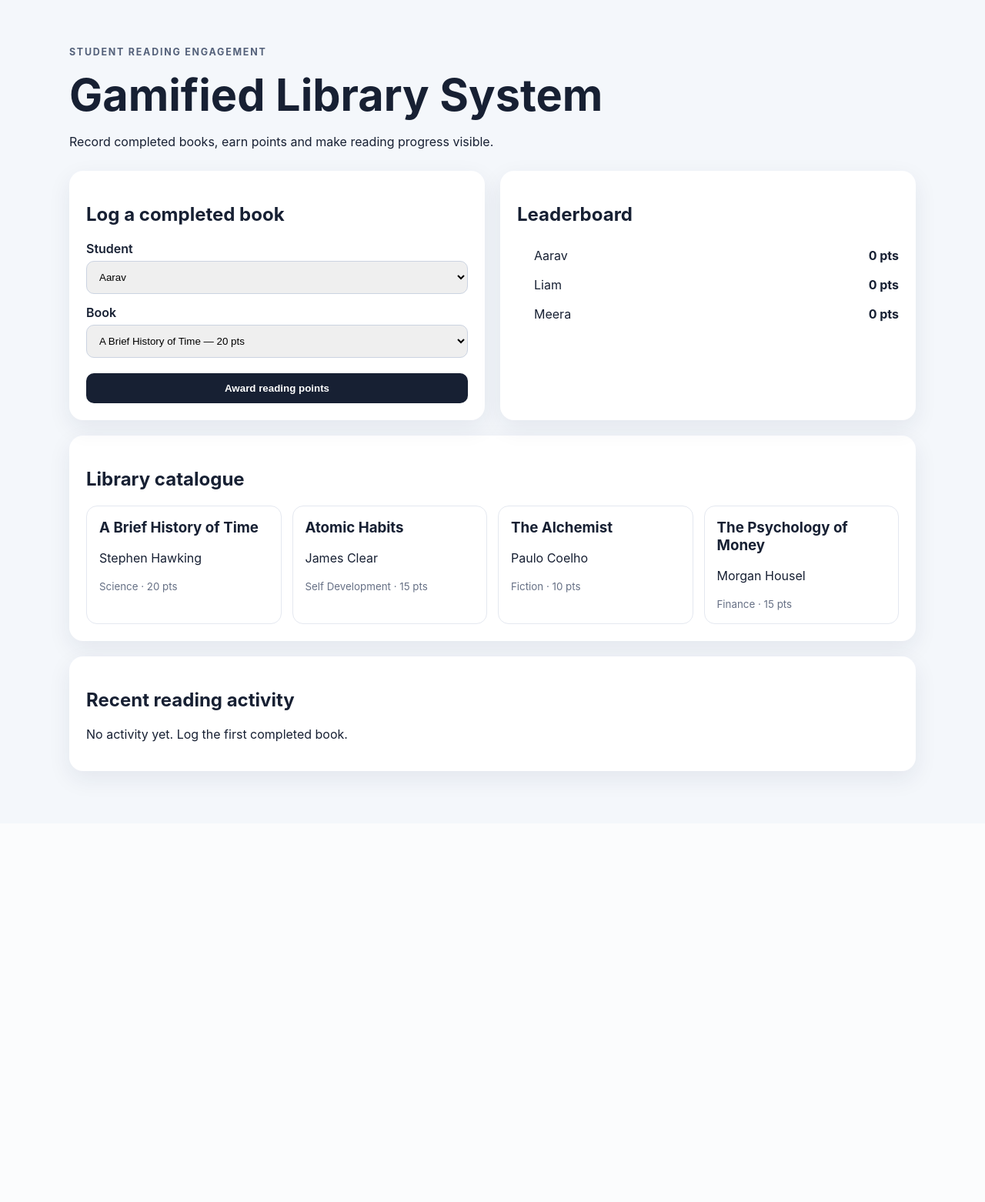
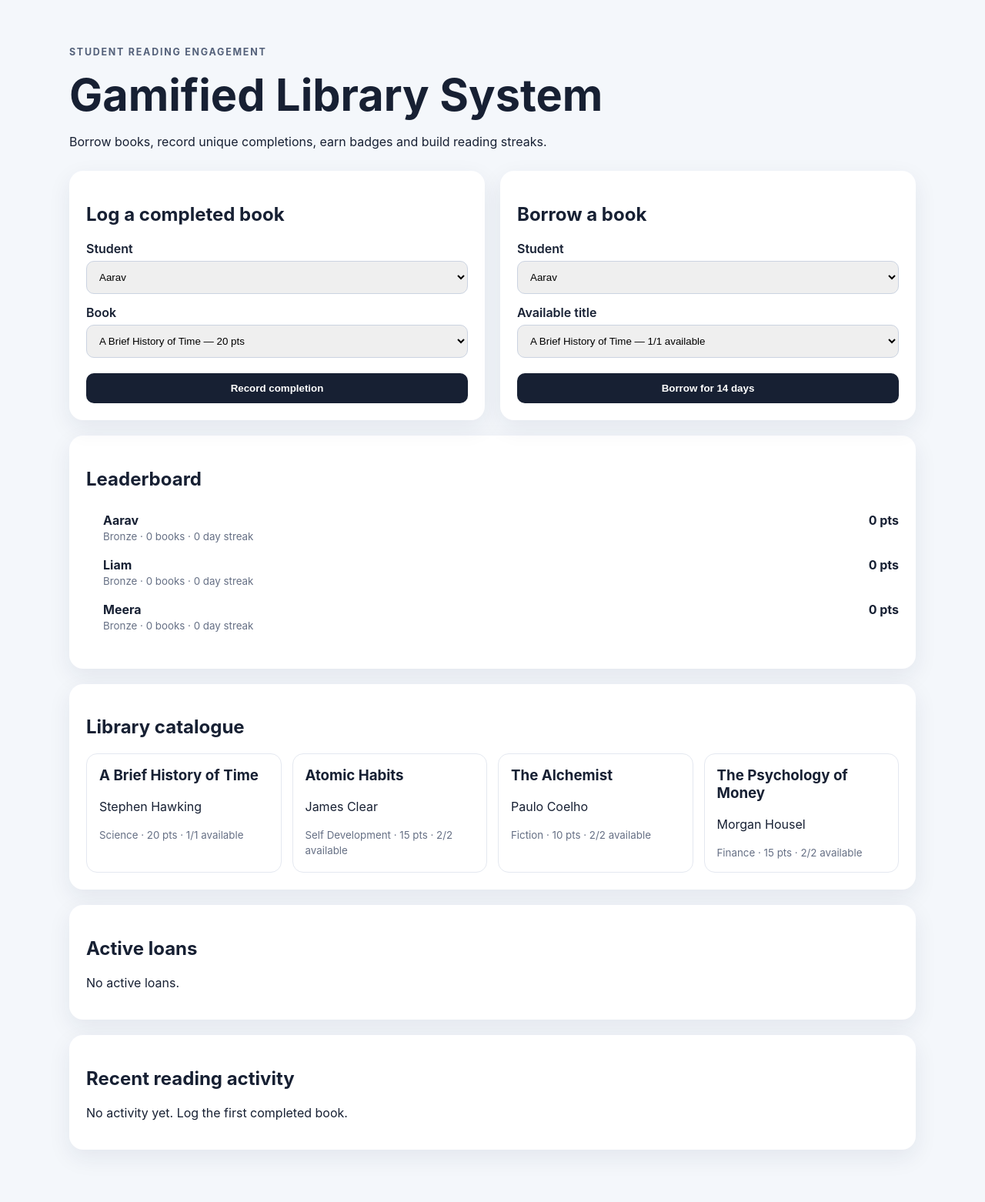
Before and after one commit to rsswethaa/gamified-library-system, a Flask app: page / in a window 1280 px wide. Shown: the whole page at 77% size. Before the commit the page ends 1020 px from the top, so only its background shows below. Run offline with Flask 3, Linux system fonts and the light colour scheme; data comes from the database, SQL or seed files in the repository; data that the repository does not hold is empty.

Commit message:
Expose lending and gamification features in library UI

```diff
--- a/templates/index.html
+++ b/templates/index.html
@@ -11,44 +11,73 @@
     <header>
       <p class="eyebrow">Student Reading Engagement</p>
       <h1>Gamified Library System</h1>
-      <p>Record completed books, earn points and make reading progress visible.</p>
+      <p>Borrow books, record unique completions, earn badges and build reading streaks.</p>
     </header>
+
+    {% with messages = get_flashed_messages(with_categories=true) %}
+      {% if messages %}<section class="card">{% for category, message in messages %}<p class="flash flash-{{ category }}">{{ message }}</p>{% endfor %}</section>{% endif %}
+    {% endwith %}
 
     <section class="grid">
       <div class="card">
         <h2>Log a completed book</h2>
         <form action="{{ url_for('complete_book') }}" method="post">
           <label>Student
-            <select name="student_id" required>
-              {% for student in students %}<option value="{{ student.id }}">{{ student.name }}</option>{% endfor %}
-            </select>
+            <select name="student_id" required>{% for student in students %}<option value="{{ student.id }}">{{ student.name }}</option>{% endfor %}</select>
           </label>
           <label>Book
-            <select name="book_id" required>
-              {% for book in books %}<option value="{{ book.id }}">{{ book.title }} — {{ book.points_value }} pts</option>{% endfor %}
-            </select>
+            <select name="book_id" required>{% for book in books %}<option value="{{ book.id }}">{{ book.title }} — {{ book.points_value }} pts</option>{% endfor %}</select>
           </label>
-          <button type="submit">Award reading points</button>
+          <button type="submit">Record completion</button>
         </form>
       </div>
 
       <div class="card">
-        <h2>Leaderboard</h2>
-        <ol class="leaderboard">
-          {% for student in students %}
-          <li><span>{{ student.name }}</span><strong>{{ student.points }} pts</strong></li>
-          {% endfor %}
-        </ol>
+        <h2>Borrow a book</h2>
+        <form action="{{ url_for('borrow_book') }}" method="post">
+          <label>Student
+            <select name="student_id" required>{% for student in students %}<option value="{{ student.id }}">{{ student.name }}</option>{% endfor %}</select>
+          </label>
+          <label>Available title
+            <select name="book_id" required>{% for book in books %}<option value="{{ book.id }}">{{ book.title }} — {{ book.available_copies }}/{{ book.total_copies }} available</option>{% endfor %}</select>
+          </label>
+          <button type="submit">Borrow for 14 days</button>
+        </form>
       </div>
+    </section>
+
+    <section class="card">
+      <h2>Leaderboard</h2>
+      <ol class="leaderboard">
+        {% for student in students %}
+        <li>
+          <span><strong>{{ student.name }}</strong><br><small>{{ student.level }} · {{ student.completed_count }} books · {{ student.streak }} day streak{% if student.badges %} · {{ student.badges|map(attribute='name')|join(', ') }}{% endif %}</small></span>
+          <strong>{{ student.points }} pts</strong>
+        </li>
+        {% endfor %}
+      </ol>
     </section>
 
     <section class="card">
       <h2>Library catalogue</h2>
       <div class="books">
         {% for book in books %}
-        <article><h3>{{ book.title }}</h3><p>{{ book.author }}</p><small>{{ book.genre }} · {{ book.points_value }} pts</small></article>
+        <article><h3>{{ book.title }}</h3><p>{{ book.author }}</p><small>{{ book.genre }} · {{ book.points_value }} pts · {{ book.available_copies }}/{{ book.total_copies }} available</small></article>
         {% endfor %}
       </div>
+    </section>
+
+    <section class="card">
+      <h2>Active loans</h2>
+      {% if active_loans %}
+      <ul class="activity">
+        {% for loan in active_loans %}
+        <li>{{ loan.student_name }} borrowed <strong>{{ loan.book_title }}</strong> · due {{ loan.due_at }}
+          <form action="{{ url_for('return_book', loan_id=loan.id) }}" method="post" style="display:inline"><button type="submit">Return</button></form>
+        </li>
+        {% endfor %}
+      </ul>
+      {% else %}<p>No active loans.</p>{% endif %}
     </section>
 
     <section class="card">
```
